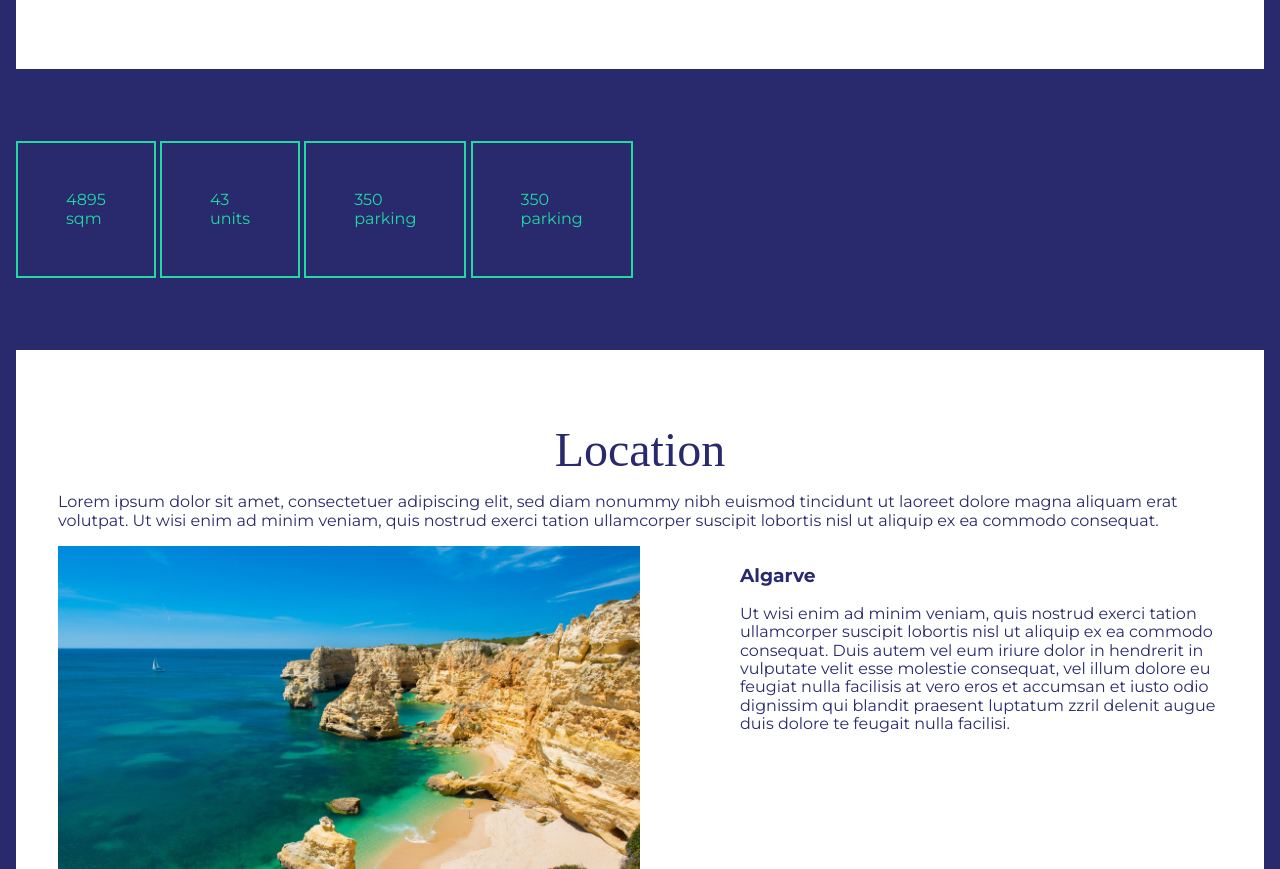
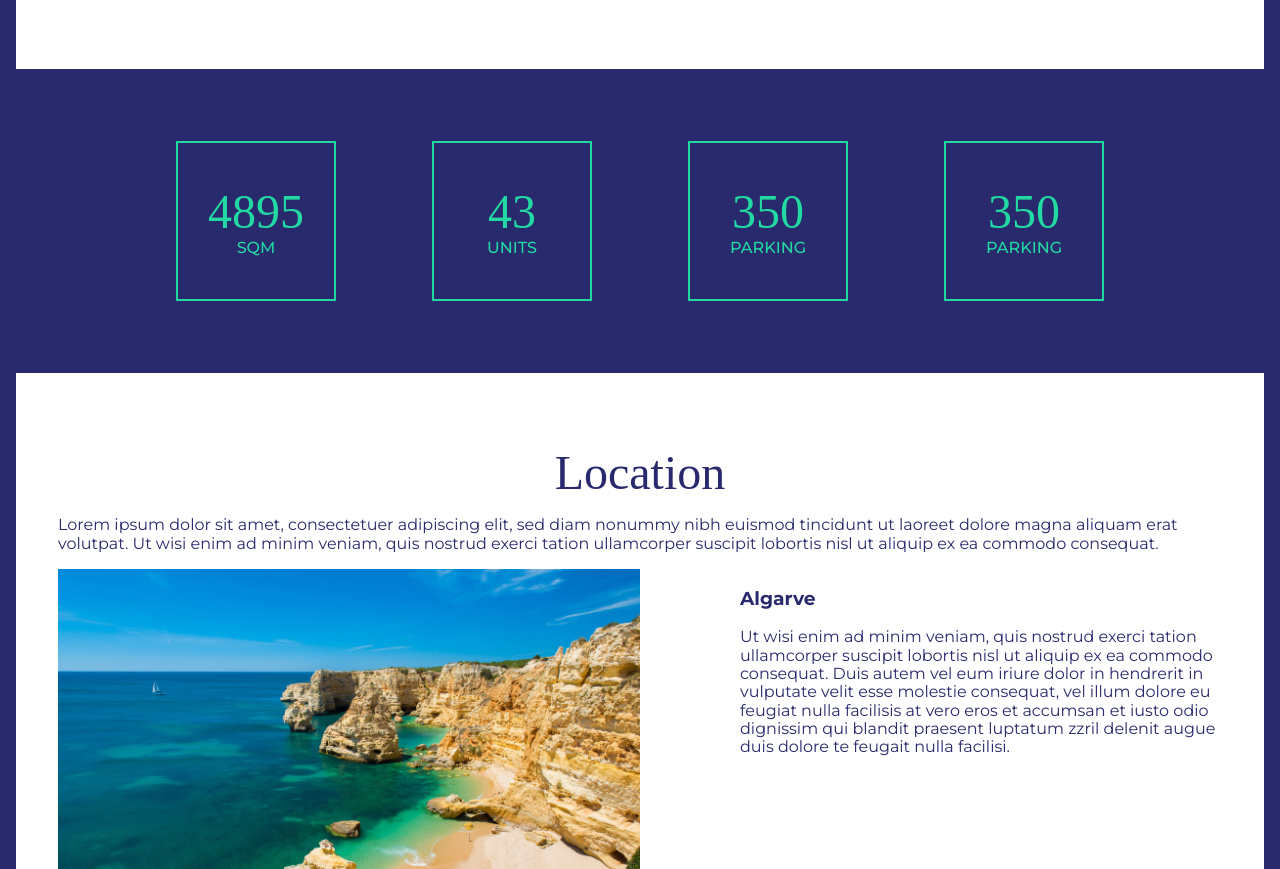
Before and after one commit to zigmmund/marina-site, a website: page app/index.html in a window 1280 px wide. Shown: the part 1253-2122 px from the top of the page. Drawn offline with Linux system fonts and the light colour scheme.

Commit message:
Update feature section

```diff
--- a/app/assets/styles/modules/_features.css
+++ b/app/assets/styles/modules/_features.css
@@ -1,6 +1,33 @@
-.feature {
-  display: inline-block;
-  padding: 3rem;
-  border: 2px solid #22D9A1;
-  color: #22D9A1;
+.features {
+  display: flex;
+  flex-direction: row;
+  justify-content: center;
+
+  &__item {
+    position: relative;
+    height: 10rem;
+    width: 10rem;
+    text-align: center;
+    margin: 0 3rem;
+    border: 2px solid #22D9A1;
+    color: #22D9A1;
+  }
+
+  &__text-content {
+    position: absolute;
+    top: 50%;
+    left: 50%;
+    transform: translate(-50%, -50%);
+  }
+
+  &__numbers {
+    font-size: 3rem;
+    font-family: serif;
+  }
+
+  &__units {
+    text-transform: uppercase;
+    font-weight: 500;
+  }
+
 }
--- a/app/index.html
+++ b/app/index.html
@@ -70,18 +70,30 @@
     </div>
   </div><!-- #project -->
 
-  <div id="features" class="page-section">
-    <div class="feature">
-      4895 <br> sqm
+  <div id="features" class="features page-section">
+    <div class="features__item">
+      <div class="features__text-content">
+        <div class="features__numbers">4895</div>
+        <div class="features__units">sqm</div>
+      </div>
     </div>
-    <div class="feature">
-      43 <br> units
+    <div class="features__item">
+      <div class="features__text-content">
+        <div class="features__numbers">43</div>
+        <div class="features__units">units</div>
+      </div>
     </div>
-    <div class="feature">
-      350 <br> parking
+    <div class="features__item">
+      <div class="features__text-content">
+        <div class="features__numbers">350</div>
+        <div class="features__units">parking</div>
+      </div>
     </div>
-    <div class="feature">
-      350 <br> parking
+    <div class="features__item">
+      <div class="features__text-content">
+        <div class="features__numbers">350</div>
+        <div class="features__units">parking</div>
+      </div>
     </div>
   </div><!-- #features -->
 
--- a/app/temp/styles/styles.css
+++ b/app/temp/styles/styles.css
@@ -738,12 +738,47 @@ img {
     text-align: center;
   }
 
-.feature {
-  display: inline-block;
-  padding: 3rem;
-  border: 2px solid #22D9A1;
-  color: #22D9A1;
+.features {
+  display: -webkit-box;
+  display: -ms-flexbox;
+  display: flex;
+  -webkit-box-orient: horizontal;
+  -webkit-box-direction: normal;
+      -ms-flex-direction: row;
+          flex-direction: row;
+  -webkit-box-pack: center;
+      -ms-flex-pack: center;
+          justify-content: center;
+
 }
+
+.features__item {
+    position: relative;
+    height: 10rem;
+    width: 10rem;
+    text-align: center;
+    margin: 0 3rem;
+    border: 2px solid #22D9A1;
+    color: #22D9A1;
+  }
+
+.features__text-content {
+    position: absolute;
+    top: 50%;
+    left: 50%;
+    -webkit-transform: translate(-50%, -50%);
+            transform: translate(-50%, -50%);
+  }
+
+.features__numbers {
+    font-size: 3rem;
+    font-family: serif;
+  }
+
+.features__units {
+    text-transform: uppercase;
+    font-weight: 500;
+  }
 
 .floorplans {
   color: white;
```
